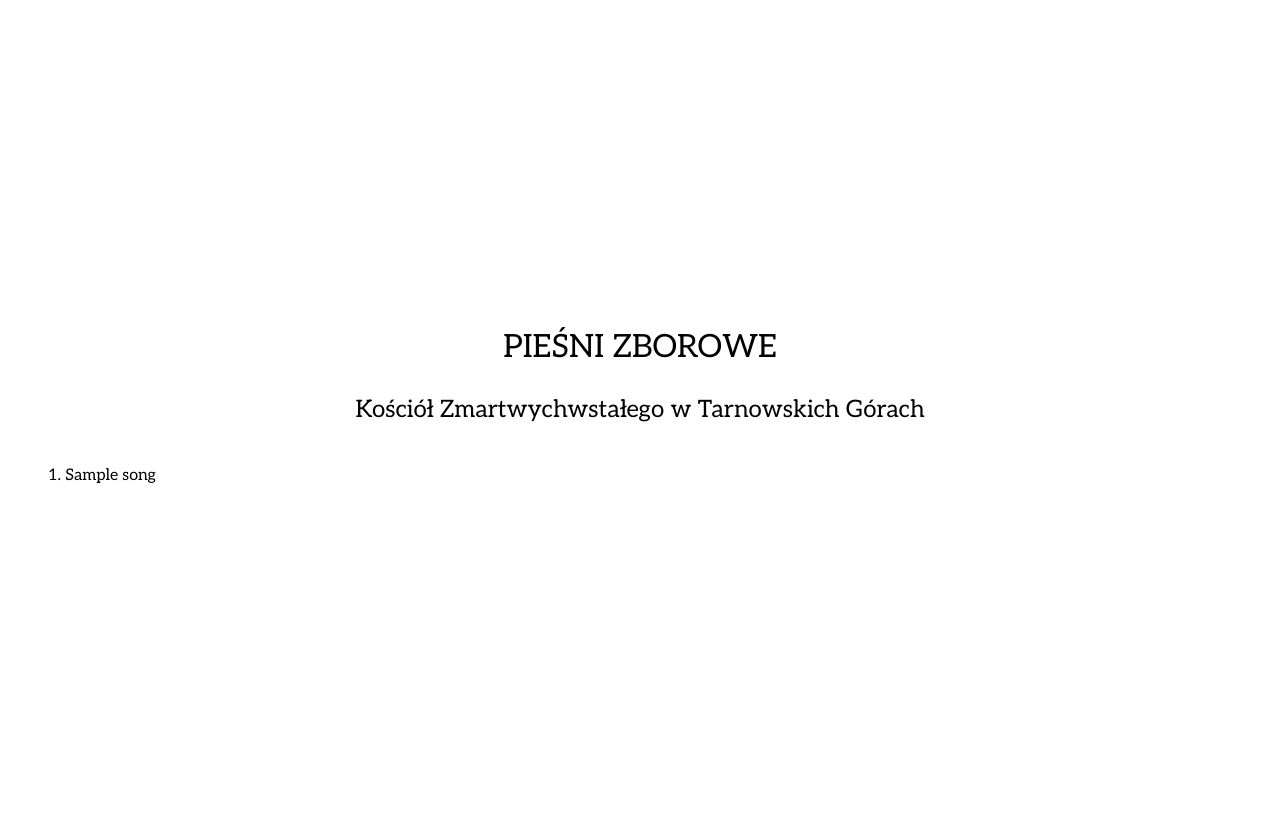
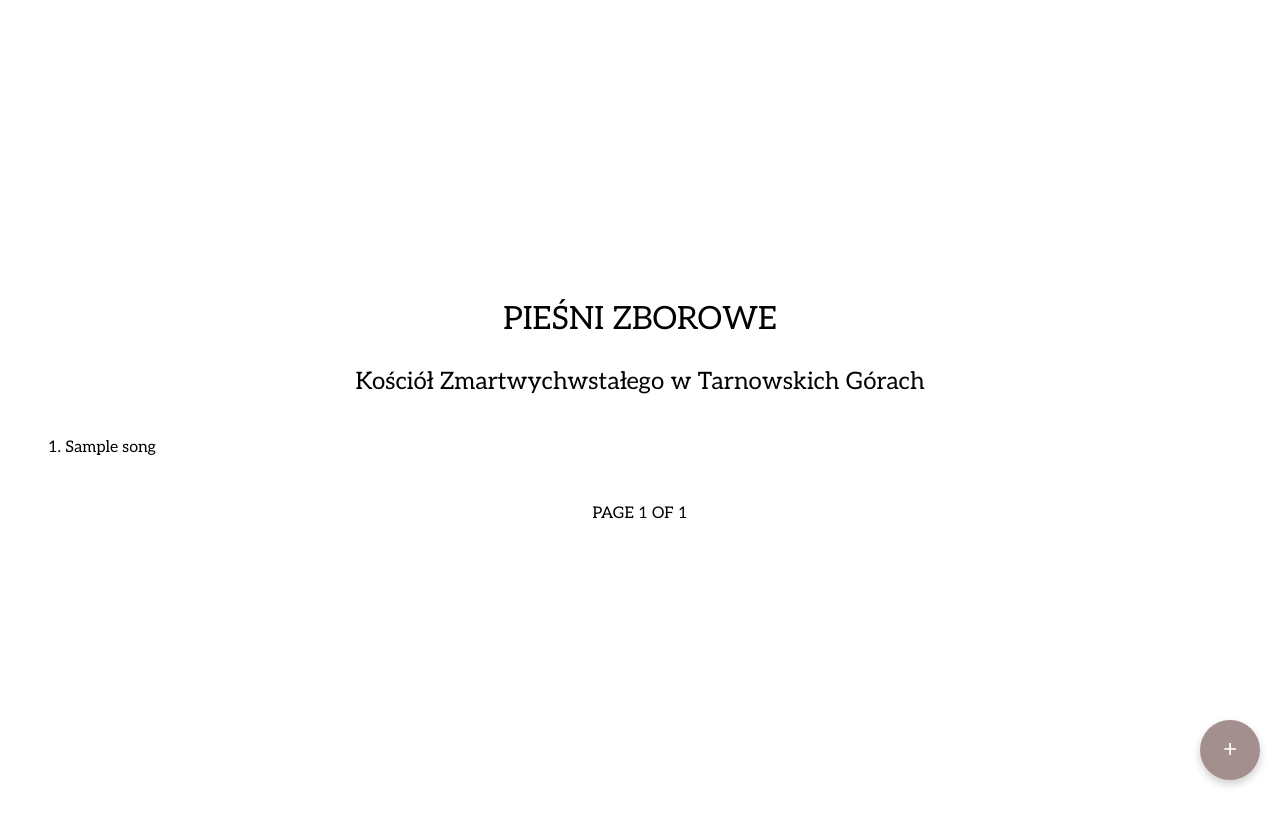
Before and after one commit to tczerminski/faithflow, a FastAPI app: template templates/songs.html.jinja in a window 1280 px wide. Run offline with FastAPI, Linux system fonts and the light colour scheme; the template is opened without the code that fills it: most values are stand-ins (such as "Sample title", 1, 10 or a date in 2020).

Commit message:
Adds pagination and floating action button

```diff
--- a/main.py
+++ b/main.py
@@ -39,7 +39,7 @@
 
 
 @app.get("/", response_class=HTMLResponse)
-async def index(request: Request):
+async def index(request: Request, page: int = 1, per_page: int = 10):
     await logger.ainfo("getting songs", count=len(songs.items()))
     model = list(songs.values())
 
@@ -47,11 +47,15 @@
         return song["id"]
 
     model.sort(key=sorter)
+    total_pages = len(model) // per_page
+    model = model[(page - 1) * per_page: page * per_page]
     return templates.TemplateResponse(
         request=request,
         name="songs.html.jinja",
         context={
             "songs": model,
+            "page": page,
+            "total_pages": total_pages,
         },
     )
 
--- a/static/main.css
+++ b/static/main.css
@@ -60,3 +60,37 @@
 .song__lyrics {
     text-align: center;
 }
+
+.fab {
+    position: fixed;
+    bottom: 20px;
+    right: 20px;
+    width: 60px;
+    height: 60px;
+    background-color: #a38f8e;
+    color: white;
+    border: none;
+    border-radius: 50%;
+    box-shadow: 0 4px 8px rgba(0, 0, 0, 0.2);
+    font-size: 24px;
+    display: flex;
+    justify-content: center;
+    align-items: center;
+    cursor: pointer;
+    transition: background-color 0.3s ease;
+}
+
+.fab:hover {
+    background-color: #735d5c;
+}
+
+.pagination {
+    display: flex;
+    justify-content: center;
+    list-style: none;
+    padding: 0;
+}
+
+.pagination li {
+    margin: 0 10px;
+}
--- a/templates/songs.html.jinja
+++ b/templates/songs.html.jinja
@@ -22,5 +22,19 @@
             </li>
         {% endfor %}
     </menu>
+    <nav aria-label="pagination">
+        <ul class="pagination">
+            {% if page > 1 %}
+                <li><a href="/?page={{ page - 1 }}">PREVIOUS</a></li>
+            {% endif %}
+            <li>PAGE {{ page }} OF {{ total_pages }}</li>
+            {% if page < total_pages %}
+                <li><a href="/?page={{ page + 1 }}">NEXT</a></li>
+            {% endif %}
+        </ul>
+    </nav>
+    <button class="fab" onclick="alert('FAB clicked!')">
+        +
+    </button>
 </body>
 </html>
```
Lines whose indentation alone changed are shown as unchanged.
